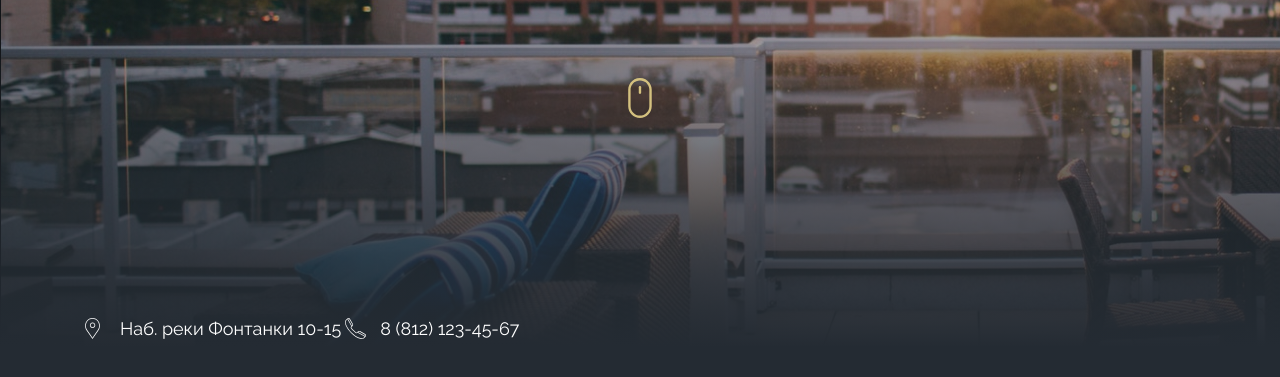
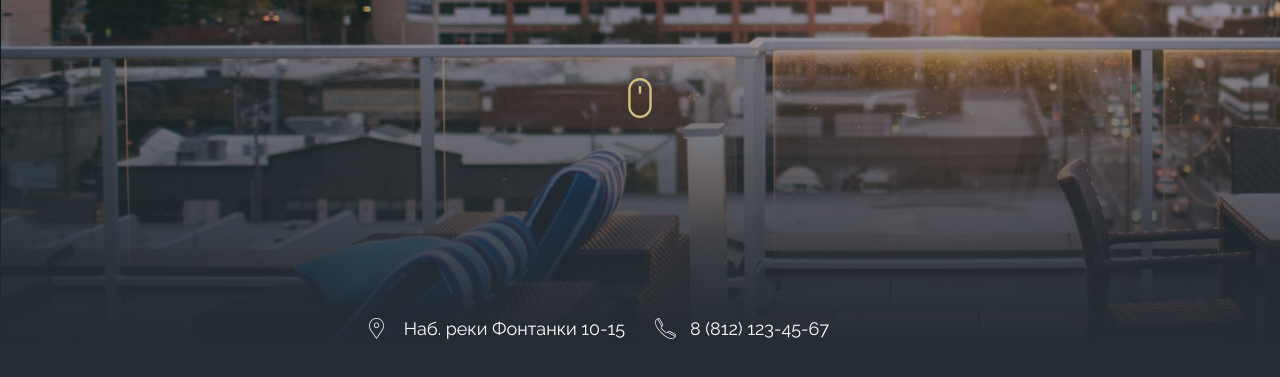
Before and after one commit to SokolovPavel7/loft-house, a plain HTML site: page index.html in a window 1280 px wide. Shown: the part 427-804 px from the top of the page. Drawn offline with nearby package versions, Linux system fonts and the light colour scheme.

Commit message:
header v-1

```diff
--- a/index.html
+++ b/index.html
@@ -44,10 +44,11 @@
             </div>
 
             <div class="header__footer">
-                <div class="container">
-                    <a href="section-map" class="info">Наб. реки Фонтанки 10-15</a>
-                    <a href="tel:+78121234567" class="info info--phone">8 (812) 123-45-67</a>
+                <div class="text-right">
+                    <a href="section-map" class="info info--map">Наб. реки Фонтанки 10-15</a>
                 </div>
+                <a href="tel:+78121234567" class="info info--phone">8 (812) 123-45-67</a>
+
             </div>
         </header>
     </body>
--- a/scss/base/_base.scss
+++ b/scss/base/_base.scss
@@ -20,5 +20,8 @@ a {
     margin: 0 auto;
     padding: 0 15px;
     width: 1140px;
+}
 
+.text-right  {
+    text-align: right;
 }
--- a/scss/blocks/_header.scss
+++ b/scss/blocks/_header.scss
@@ -39,3 +39,9 @@
     left: 50%;
     transform: translate(-50%, 0%);
 }
+
+.header__footer {
+    display: grid;
+    grid-template-columns: 1fr 1fr;
+    gap: 30px;
+}
--- a/scss/blocks/_info.scss
+++ b/scss/blocks/_info.scss
@@ -1,23 +1,29 @@
 .info {
     position: relative;
     font-size: 18px;
+
+    //модификаторы
+    &--map,
+    &--phone {
         padding-left: 35px;
 
-
         &::before {
-        content: "";
+            content: '';
 
             position: absolute;
             left: 0px;
             top: 0px;
             width: 21px;
             height: 21px;
+            background-repeat: no-repeat;
+        }
+    }
 
+    &--map::before {
         background-image: url('./../img/header/map.svg');
-        background-repeat: no-repeat;
     }
 
     &--phone::before {
-        background-image: url('./../img/header/phone.svg')
+        background-image: url('./../img/header/phone.svg');
     }
 }
```
Also changed, not shown: css/main.css, 1 other file. Lines whose indentation alone changed are shown as unchanged.
